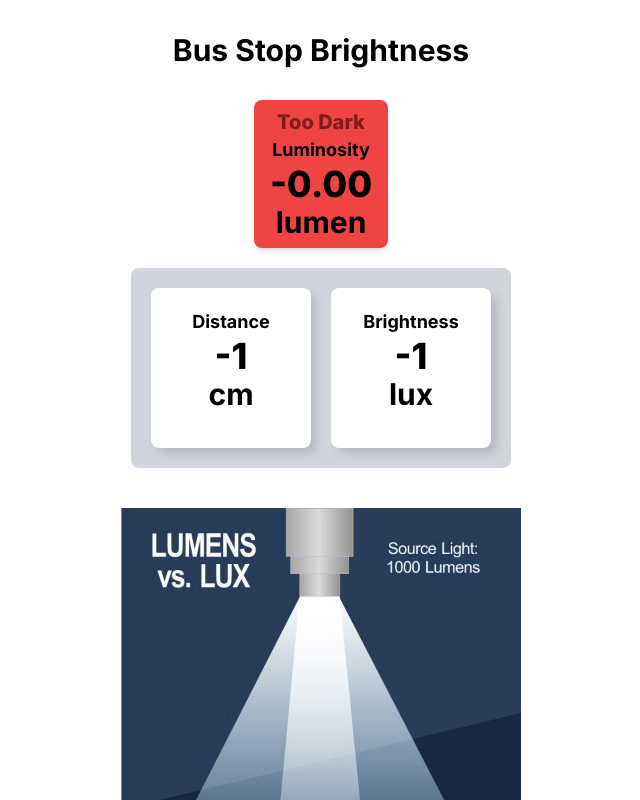
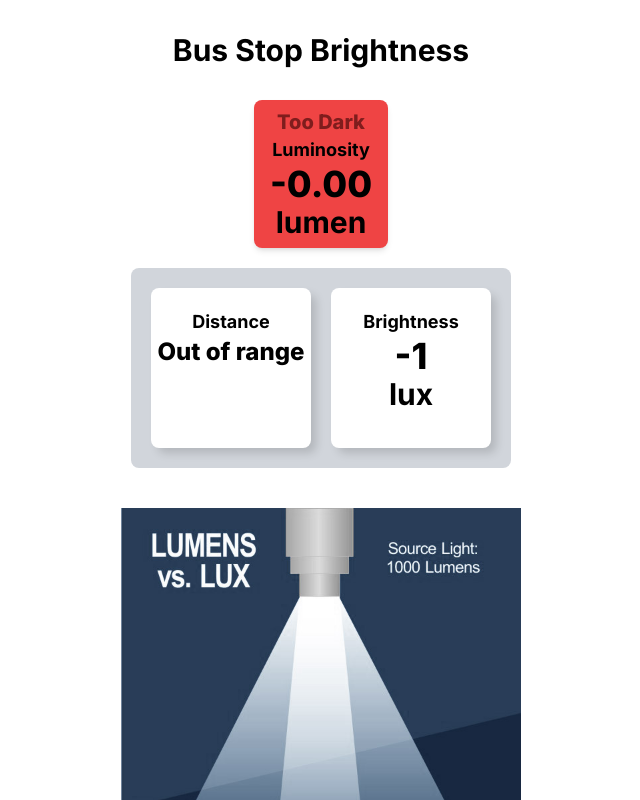
Before and after one commit to Nacnano/embbed-lab-final-project, a Next.js app in the folder web/: page / in a window 1280 px wide. Shown: the top 800 px of the page, without its empty margins (319-959 px from the left). Built offline with nearby package versions, Linux system fonts and the light colour scheme; no server answers; the database is empty.

Commit message:
feat: handle out of range distance

```diff
--- a/web/src/components/InfoCard.tsx
+++ b/web/src/components/InfoCard.tsx
@@ -12,22 +12,27 @@ export default function InfoCard({ type, value }: InfoCardProps) {
   let title = "";
   let unit = "";
   let color = "";
+  let processedValue = "";
 
   switch (type) {
     case InfoType.Distance:
       title = "Distance";
       unit = "cm";
       color = "blue-500";
+      processedValue =
+        2 <= value && value <= 800 ? String(value) : "Out of range";
       break;
     case InfoType.Luminosity:
       title = "Brightness";
       unit = "lux";
       color = "blue-500";
+      processedValue = String(value);
       break;
     default:
       title = "untitled";
       unit = "unknown";
       color = "gray-500";
+      processedValue = String(value);
       break;
   }
 
@@ -37,12 +42,20 @@ export default function InfoCard({ type, value }: InfoCardProps) {
       style={{ boxShadow: "6px 6px 10px -1px rgba(0,0,0,0.15)" }}
     >
       <div className="text-center font-bold text-lg">{title}</div>
-      <div className={`text-center font-extrabold text-4xl text-${color}`}>
-        {value}
-      </div>
-      <div className={`text-center font-bold text-3xl text-${color}`}>
-        {unit}
-      </div>
+      {processedValue == String(value) ? (
+        <div>
+          <div className={`text-center font-extrabold text-4xl text-${color}`}>
+            {processedValue}
+          </div>
+          <div className={`text-center font-bold text-3xl text-${color}`}>
+            {unit}
+          </div>
+        </div>
+      ) : (
+        <div className={`text-center font-extrabold text-2xl text-${color}`}>
+          {processedValue}
+        </div>
+      )}
     </div>
   );
 }
```
